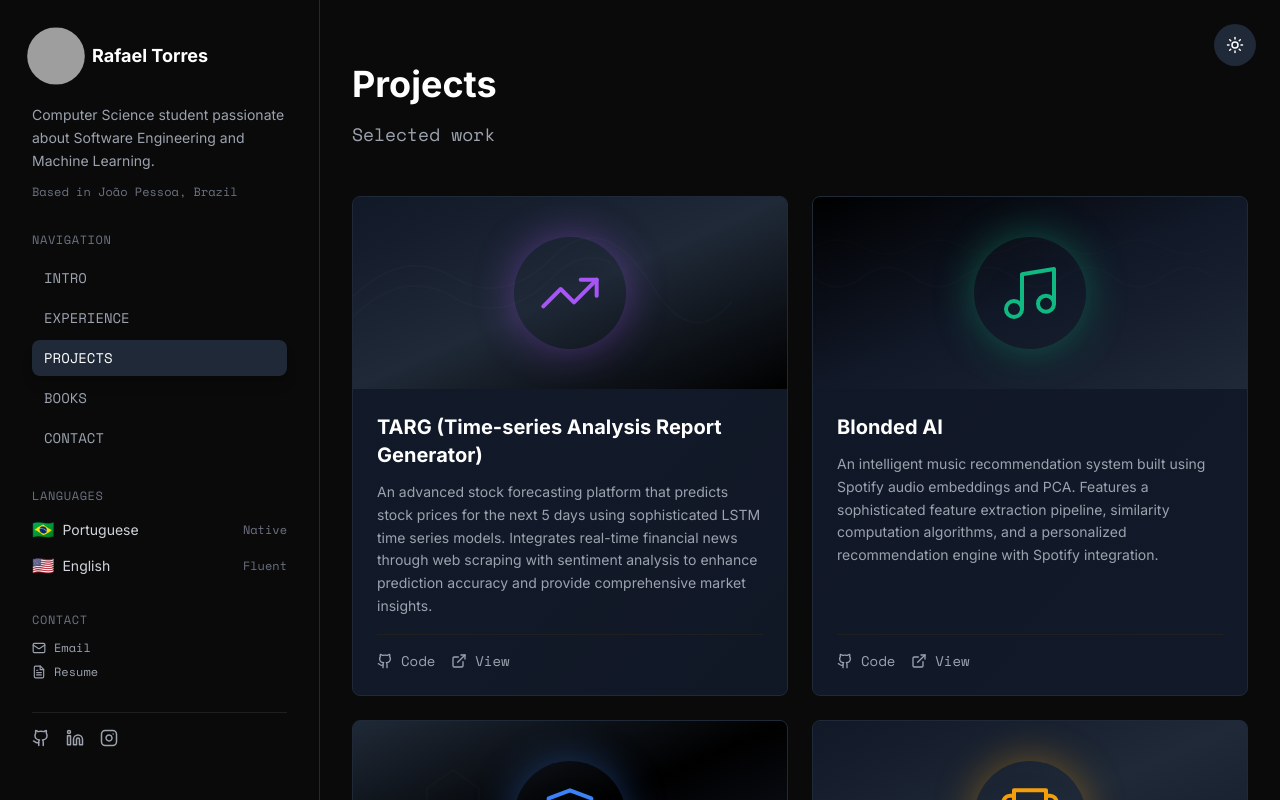
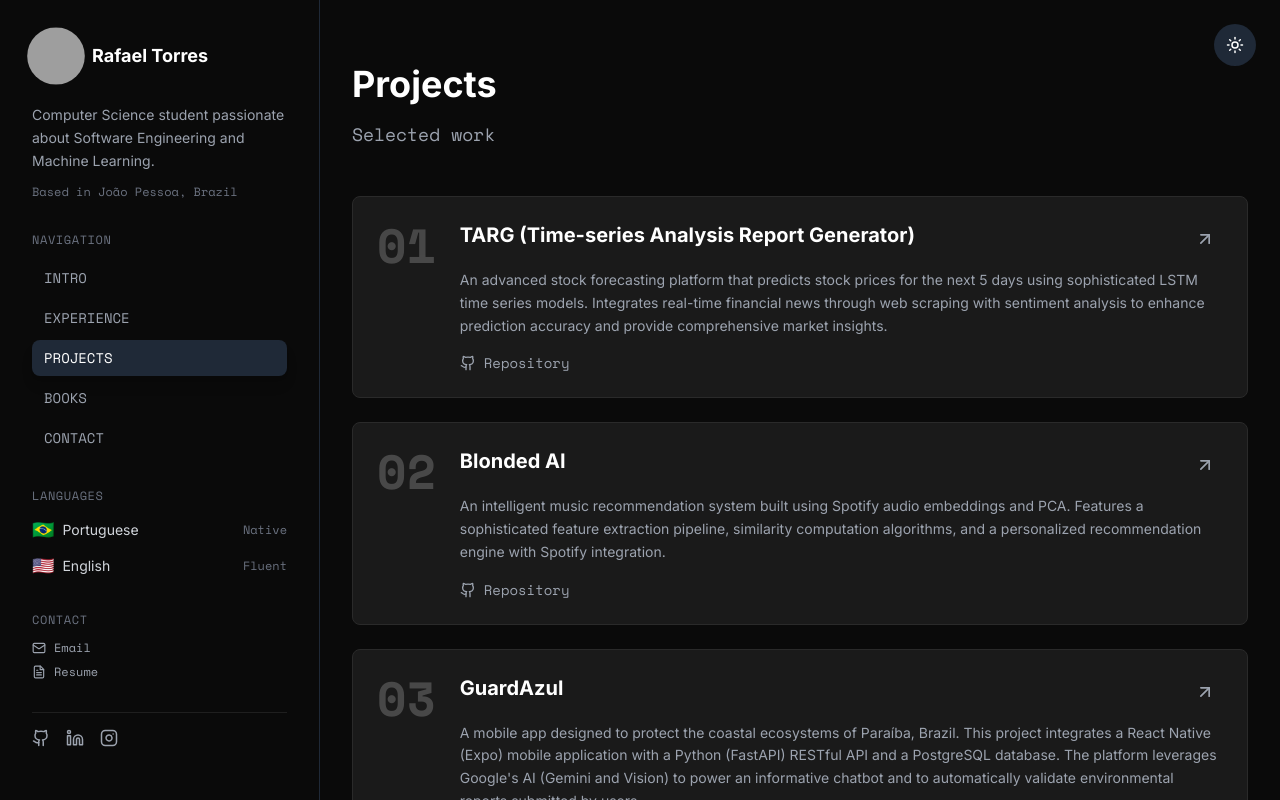
Before and after one commit to rafaeltorresng/rafaeltorresng.github.io, a React (Vite) app: page /projects in a window 1280 px wide. Shown: the top 800 px of the page. Built offline with nearby package versions, Linux system fonts and the light colour scheme; grey boxes are pictures that could not be loaded.

Commit message:
Dark blocks

```diff
--- a/src/pages/Books.jsx
+++ b/src/pages/Books.jsx
@@ -84,8 +84,8 @@
                                 whileHover={{ scale: 1.01 }}
                                 className={`elegant-card p-6 rounded-lg border transition-all duration-300 hover:shadow-xl group ${
                                     darkMode
-                                        ? 'bg-gray-900 border-gray-800 hover:border-gray-700'
-                                        : 'bg-white border-gray-200 hover:border-gray-300'
+                                        ? 'bg-[#1a1a1a] border-[#2a2a2a] hover:border-[#3a3a3a]'
+                                        : 'bg-gray-50 border-gray-200 hover:border-gray-300'
                                 }`}
                             >
                                 <div className="flex flex-col md:flex-row gap-6">
--- a/src/pages/Experiences.jsx
+++ b/src/pages/Experiences.jsx
@@ -103,8 +103,8 @@
                             whileHover={{ x: 4 }}
                             className={`elegant-card p-6 rounded-lg border transition-all duration-300 hover:shadow-xl group ${
                                 darkMode
-                                    ? 'bg-gray-900 border-gray-800 hover:border-gray-700'
-                                    : 'bg-white border-gray-200 hover:border-gray-300'
+                                    ? 'bg-[#1a1a1a] border-[#2a2a2a] hover:border-[#3a3a3a]'
+                                    : 'bg-gray-50 border-gray-200 hover:border-gray-300'
                             }`}
                         >
                             <div className="flex items-start gap-4">
@@ -137,7 +137,7 @@
                                                 {exp.title}
                                             </h3>
                                             <p className={`font-medium ${
-                                                darkMode ? 'text-blue-400' : 'text-blue-600'
+                                                darkMode ? 'text-gray-300' : 'text-gray-700'
                                             }`}>
                                                 {exp.company}
                                             </p>
--- a/src/pages/Home.jsx
+++ b/src/pages/Home.jsx
@@ -62,7 +62,7 @@
                             transition={{ duration: 0.8, delay: 0.2 }}
                             className={`p-6 rounded-lg border ${
                                 darkMode
-                                    ? 'bg-gray-900 border-gray-800'
+                                    ? 'bg-[#1a1a1a] border-[#2a2a2a]'
                                     : 'bg-gray-50 border-gray-200'
                             }`}
                         >
@@ -115,7 +115,7 @@
                                         key={area}
                                         className={`p-4 rounded-lg border transition-all duration-300 hover:shadow-lg ${
                                             darkMode
-                                                ? 'bg-gray-900 border-gray-800 hover:border-gray-700'
+                                                ? 'bg-[#1a1a1a] border-[#2a2a2a] hover:border-[#3a3a3a]'
                                                 : 'bg-white border-gray-200 hover:border-gray-300'
                                         }`}
                                     >
--- a/src/pages/Projects.jsx
+++ b/src/pages/Projects.jsx
@@ -1,162 +1,33 @@
 import { motion } from 'framer-motion'
-import { Github, ExternalLink, TrendingUp, Music, Shield, Trophy } from 'lucide-react'
+import { Github, ExternalLink, ArrowUpRight } from 'lucide-react'
 
 const Projects = ({ darkMode }) => {
     const projects = [
         {
             title: 'TARG (Time-series Analysis Report Generator)',
             description: 'An advanced stock forecasting platform that predicts stock prices for the next 5 days using sophisticated LSTM time series models. Integrates real-time financial news through web scraping with sentiment analysis to enhance prediction accuracy and provide comprehensive market insights.',
-            icon: TrendingUp,
-            bgColor: darkMode ? 'bg-gradient-to-br from-gray-900 via-gray-800 to-black' : 'bg-gradient-to-br from-gray-50 via-gray-100 to-white',
-            accentColor: darkMode ? 'text-gray-300' : 'text-gray-700',
-            iconColor: 'text-purple-500',
-            glowColor: 'rgba(168, 85, 247, 0.4)',
             github: 'https://github.com/Vitoreism/TARG',
-            pattern: 'chart'
+            number: '01'
         },
         {
             title: 'Blonded AI',
             description: 'An intelligent music recommendation system built using Spotify audio embeddings and PCA. Features a sophisticated feature extraction pipeline, similarity computation algorithms, and a personalized recommendation engine with Spotify integration.',
-            icon: Music,
-            bgColor: darkMode ? 'bg-gradient-to-br from-black via-gray-900 to-gray-800' : 'bg-gradient-to-br from-white via-gray-50 to-gray-100',
-            accentColor: darkMode ? 'text-gray-400' : 'text-gray-600',
-            iconColor: 'text-emerald-500',
-            glowColor: 'rgba(16, 185, 129, 0.4)',
             github: 'https://github.com/rafaeltorresng/Blonded-AI',
-            pattern: 'waves'
+            number: '02'
         },
         {
             title: 'GuardAzul',
             description: 'A mobile app designed to protect the coastal ecosystems of Paraíba, Brazil. This project integrates a React Native (Expo) mobile application with a Python (FastAPI) RESTful API and a PostgreSQL database. The platform leverages Google\'s AI (Gemini and Vision) to power an informative chatbot and to automatically validate environmental reports submitted by users.',
-            icon: Shield,
-            bgColor: darkMode ? 'bg-gradient-to-br from-gray-800 via-black to-gray-900' : 'bg-gradient-to-br from-gray-100 via-white to-gray-50',
-            accentColor: darkMode ? 'text-white' : 'text-gray-900',
-            iconColor: 'text-blue-500',
-            glowColor: 'rgba(59, 130, 246, 0.4)',
             github: 'https://github.com/luigischmitt/GuardAzul',
-            pattern: 'hexagon'
+            number: '03'
         },
         {
             title: 'Brazilian Championship Simulator',
             description: 'A comprehensive football simulation platform that recreates the Brazilian Championship experience. Features intelligent match algorithms, real-time league standings, and dynamic team management with an intuitive web interface built on Java Spring Boot.',
-            icon: Trophy,
-            bgColor: darkMode ? 'bg-gradient-to-br from-gray-900 via-gray-800 to-gray-900' : 'bg-gradient-to-br from-gray-50 via-gray-100 to-gray-50',
-            accentColor: darkMode ? 'text-gray-200' : 'text-gray-800',
-            iconColor: 'text-amber-500',
-            glowColor: 'rgba(245, 158, 11, 0.4)',
             github: 'https://github.com/arturpereira12/poo_brasileirao',
-            pattern: 'grid'
+            number: '04'
         }
     ]
-
-    const renderPattern = (pattern, accentColor) => {
-        switch(pattern) {
-            case 'chart':
-                return (
-                    <svg className="absolute inset-0 w-full h-full opacity-10" xmlns="http://www.w3.org/2000/svg">
-                        <motion.path
-                            d="M 0 100 Q 50 50 100 80 T 200 60 T 300 90 T 400 70"
-                            stroke="currentColor"
-                            strokeWidth="2"
-                            fill="none"
-                            className={accentColor}
-                            initial={{ pathLength: 0 }}
-                            animate={{ pathLength: 1 }}
-                            transition={{ duration: 2, repeat: Infinity, ease: "easeInOut" }}
-                        />
-                        <motion.path
-                            d="M 0 120 Q 50 70 100 100 T 200 80 T 300 110 T 400 90"
-                            stroke="currentColor"
-                            strokeWidth="2"
-                            fill="none"
-                            className={accentColor}
-                            initial={{ pathLength: 0 }}
-                            animate={{ pathLength: 1 }}
-                            transition={{ duration: 2, repeat: Infinity, ease: "easeInOut", delay: 0.5 }}
-                        />
-                    </svg>
-                )
-            case 'waves':
-                return (
-                    <svg className="absolute inset-0 w-full h-full opacity-10" xmlns="http://www.w3.org/2000/svg">
-                        <motion.path
-                            d="M0,50 Q25,30 50,50 T100,50 T150,50 T200,50 T250,50 T300,50 T350,50 T400,50"
-                            stroke="currentColor"
-                            strokeWidth="2"
-                            fill="none"
-                            className={accentColor}
-                            animate={{ d: [
-                                "M0,50 Q25,30 50,50 T100,50 T150,50 T200,50 T250,50 T300,50 T350,50 T400,50",
-                                "M0,50 Q25,70 50,50 T100,50 T150,50 T200,50 T250,50 T300,50 T350,50 T400,50",
-                                "M0,50 Q25,30 50,50 T100,50 T150,50 T200,50 T250,50 T300,50 T350,50 T400,50"
-                            ]}}
-                            transition={{ duration: 3, repeat: Infinity, ease: "easeInOut" }}
-                        />
-                        <motion.path
-                            d="M0,80 Q25,60 50,80 T100,80 T150,80 T200,80 T250,80 T300,80 T350,80 T400,80"
-                            stroke="currentColor"
-                            strokeWidth="2"
-                            fill="none"
-                            className={accentColor}
-                            animate={{ d: [
-                                "M0,80 Q25,60 50,80 T100,80 T150,80 T200,80 T250,80 T300,80 T350,80 T400,80",
-                                "M0,80 Q25,100 50,80 T100,80 T150,80 T200,80 T250,80 T300,80 T350,80 T400,80",
-                                "M0,80 Q25,60 50,80 T100,80 T150,80 T200,80 T250,80 T300,80 T350,80 T400,80"
-                            ]}}
-                            transition={{ duration: 3, repeat: Infinity, ease: "easeInOut", delay: 1 }}
-                        />
-                    </svg>
-                )
-            case 'hexagon':
-                return (
-                    <svg className="absolute inset-0 w-full h-full opacity-10" xmlns="http://www.w3.org/2000/svg">
-                        {[...Array(6)].map((_, i) => (
-                            <motion.polygon
-                                key={i}
-                                points="100,50 125,68 125,93 100,111 75,93 75,68"
-                                stroke="currentColor"
-                                strokeWidth="1.5"
-                                fill="none"
-                                className={accentColor}
-                                style={{ transform: `translate(${i * 60}px, ${i % 2 * 40}px)` }}
-                                animate={{
-                                    opacity: [0.1, 0.3, 0.1],
-                                    scale: [1, 1.05, 1]
-                                }}
-                                transition={{
-                                    duration: 3,
-                                    repeat: Infinity,
-                                    delay: i * 0.3,
-                                    ease: "easeInOut"
-                                }}
-                            />
-                        ))}
-                    </svg>
-                )
-            case 'grid':
-                return (
-                    <svg className="absolute inset-0 w-full h-full opacity-10" xmlns="http://www.w3.org/2000/svg">
-                        <defs>
-                            <pattern id="grid" width="40" height="40" patternUnits="userSpaceOnUse">
-                                <motion.rect
-                                    width="40"
-                                    height="40"
-                                    fill="none"
-                                    stroke="currentColor"
-                                    strokeWidth="1"
-                                    className={accentColor}
-                                    animate={{ opacity: [0.1, 0.3, 0.1] }}
-                                    transition={{ duration: 2, repeat: Infinity, ease: "easeInOut" }}
-                                />
-                            </pattern>
-                        </defs>
-                        <rect width="100%" height="100%" fill="url(#grid)" />
-                    </svg>
-                )
-            default:
-                return null
-        }
-    }
 
     return (
         <div className="min-h-screen py-16 px-8">
@@ -164,7 +35,7 @@
                 initial={{ opacity: 0, y: 30 }}
                 animate={{ opacity: 1, y: 0 }}
                 transition={{ duration: 0.8 }}
-                className="max-w-6xl"
+                className="max-w-4xl"
             >
                 <div className="mb-12">
                     <h1 className={`text-4xl font-bold mb-4 transition-colors ${
@@ -179,83 +50,58 @@
                     </p>
                 </div>
 
-                <div className="grid md:grid-cols-2 gap-6">
-                    {projects.map((project, index) => {
-                        const IconComponent = project.icon
-                        return (
+                <div className="space-y-6">
+                    {projects.map((project, index) => (
                         <motion.div
                             key={project.title}
                             initial={{ opacity: 0, y: 30 }}
                             animate={{ opacity: 1, y: 0 }}
                             transition={{ duration: 0.6, delay: index * 0.1 }}
-                                whileHover={{ y: -4 }}
-                                className={`elegant-card rounded-lg border overflow-hidden transition-all duration-300 hover:shadow-2xl flex flex-col group relative ${
+                            whileHover={{ x: 4 }}
+                            className={`elegant-card p-6 rounded-lg border transition-all duration-300 hover:shadow-xl group ${
                                 darkMode
-                                        ? 'bg-gray-900 border-gray-800 hover:border-gray-700'
-                                        : 'bg-white border-gray-200 hover:border-gray-300'
+                                    ? 'bg-[#1a1a1a] border-[#2a2a2a] hover:border-[#3a3a3a]'
+                                    : 'bg-gray-50 border-gray-200 hover:border-gray-300'
                             }`}
                         >
-                                {/* Full card background pattern */}
-                                <div className="absolute inset-0 overflow-hidden pointer-events-none">
-                                    <div className={`absolute inset-0 ${project.bgColor} opacity-5`} />
-                                    <div className="absolute inset-0 opacity-5">
-                                        {renderPattern(project.pattern, project.accentColor)}
-                                    </div>
-                                </div>
-
-                                {/* Icon Section */}
-                                <div className={`relative h-48 flex items-center justify-center ${project.bgColor} overflow-hidden z-10`}>
-                                    {/* Animated pattern - more visible in header */}
-                                    <div className="absolute inset-0 opacity-20">
-                                        {renderPattern(project.pattern, project.accentColor)}
-                                    </div>
-
-                                    {/* Icon with glow effect */}
-                                    <motion.div
-                                        whileHover={{ scale: 1.15, rotate: 5 }}
-                                        transition={{ type: "spring", stiffness: 300 }}
-                                        className="relative z-10"
-                                    >
-                                        <motion.div
-                                            animate={{
-                                                boxShadow: [
-                                                    `0 0 30px ${project.glowColor}`,
-                                                    `0 0 60px ${project.glowColor}`,
-                                                    `0 0 30px ${project.glowColor}`
-                                                ]
-                                            }}
-                                            transition={{ duration: 2, repeat: Infinity, ease: "easeInOut" }}
-                                            className="rounded-full p-6"
-                                        >
-                                            <IconComponent
-                                                size={64}
-                                                className={`${project.iconColor} drop-shadow-2xl`}
-                                                strokeWidth={1.5}
-                                            />
-                                        </motion.div>
-                                    </motion.div>
+                            <div className="flex items-start gap-6">
+                                {/* Project Number */}
+                                <div className={`text-5xl font-bold font-mono opacity-20 transition-opacity duration-300 group-hover:opacity-40 ${
+                                    darkMode ? 'text-white' : 'text-gray-900'
+                                }`}>
+                                    {project.number}
                                 </div>
 
                                 {/* Project Content */}
-                                <div className="p-6 flex flex-col flex-1 relative z-10">
-                                    <h3 className={`text-xl font-bold mb-3 transition-colors duration-300 ${
-                                        darkMode ? 'text-white group-hover:text-blue-400' : 'text-gray-900 group-hover:text-blue-600'
+                                <div className="flex-1">
+                                    <div className="flex items-start justify-between gap-4 mb-3">
+                                        <h3 className={`text-xl font-bold transition-colors duration-300 ${
+                                            darkMode ? 'text-white group-hover:text-gray-300' : 'text-gray-900 group-hover:text-gray-700'
                                         }`}>
                                             {project.title}
                                         </h3>
+                                        <a
+                                            href={project.github}
+                                            target="_blank"
+                                            rel="noopener noreferrer"
+                                            className={`flex-shrink-0 p-2 rounded-lg transition-all duration-300 ${
+                                                darkMode
+                                                    ? 'text-gray-400 hover:text-white hover:bg-gray-800'
+                                                    : 'text-gray-600 hover:text-gray-900 hover:bg-gray-100'
+                                            }`}
+                                        >
+                                            <ArrowUpRight size={20} />
+                                        </a>
+                                    </div>
 
-                                    <p className={`text-sm leading-relaxed mb-4 flex-1 ${
+                                    <p className={`text-sm leading-relaxed mb-4 ${
                                         darkMode ? 'text-gray-400' : 'text-gray-600'
                                     }`}>
                                         {project.description}
                                     </p>
 
                                     {/* Links */}
-                                    <div className="flex items-center gap-4 pt-4 border-t"
-                                        style={{
-                                            borderColor: darkMode ? '#1f1f1f' : '#e5e7eb'
-                                        }}
-                                    >
+                                    <div className="flex items-center gap-4">
                                         <a
                                             href={project.github}
                                             target="_blank"
@@ -267,26 +113,13 @@
                                             }`}
                                         >
                                             <Github size={16} />
-                                            <span>Code</span>
-                                        </a>
-                                        <a
-                                            href={project.github}
-                                            target="_blank"
-                                            rel="noopener noreferrer"
-                                            className={`link-underline flex items-center gap-2 text-sm font-mono transition-colors ${
-                                                darkMode
-                                                    ? 'text-gray-400 hover:text-white'
-                                                    : 'text-gray-600 hover:text-gray-900'
-                                            }`}
-                                        >
-                                            <ExternalLink size={16} />
-                                            <span>View</span>
+                                            <span>Repository</span>
                                         </a>
                                     </div>
                                 </div>
+                            </div>
                         </motion.div>
-                        )
-                    })}
+                    ))}
                 </div>
             </motion.div>
         </div>
```
Also changed, not shown: src/pages/Contact.jsx (+5 -5 lines). Lines whose indentation alone changed are shown as unchanged.
